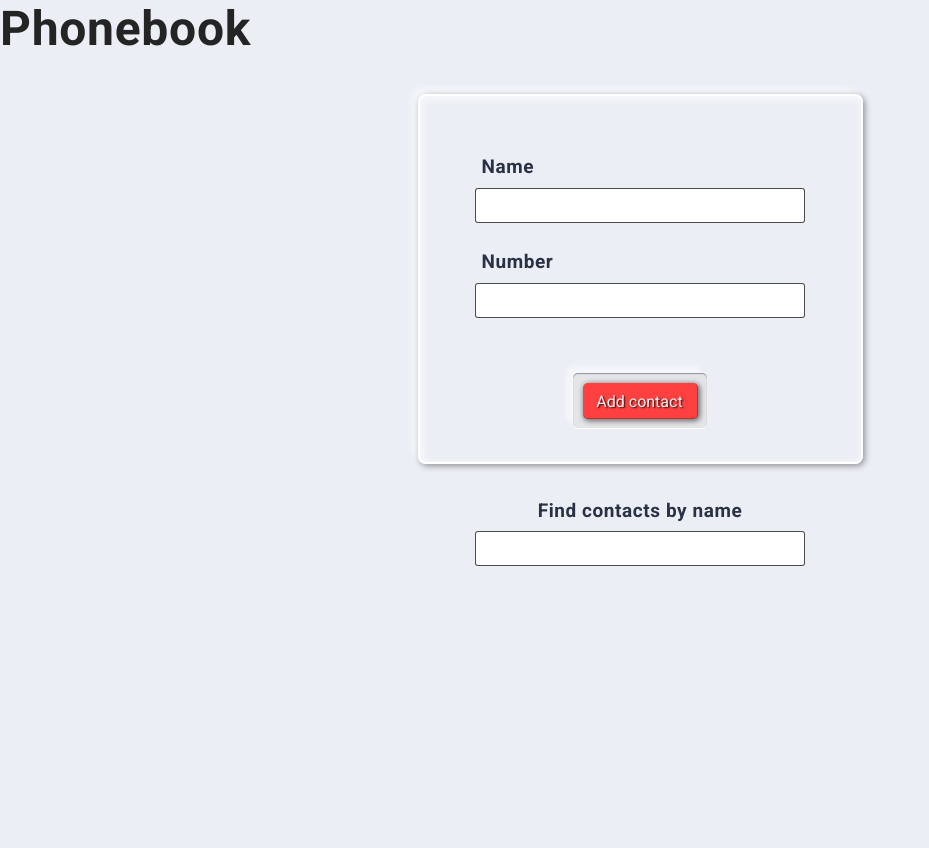
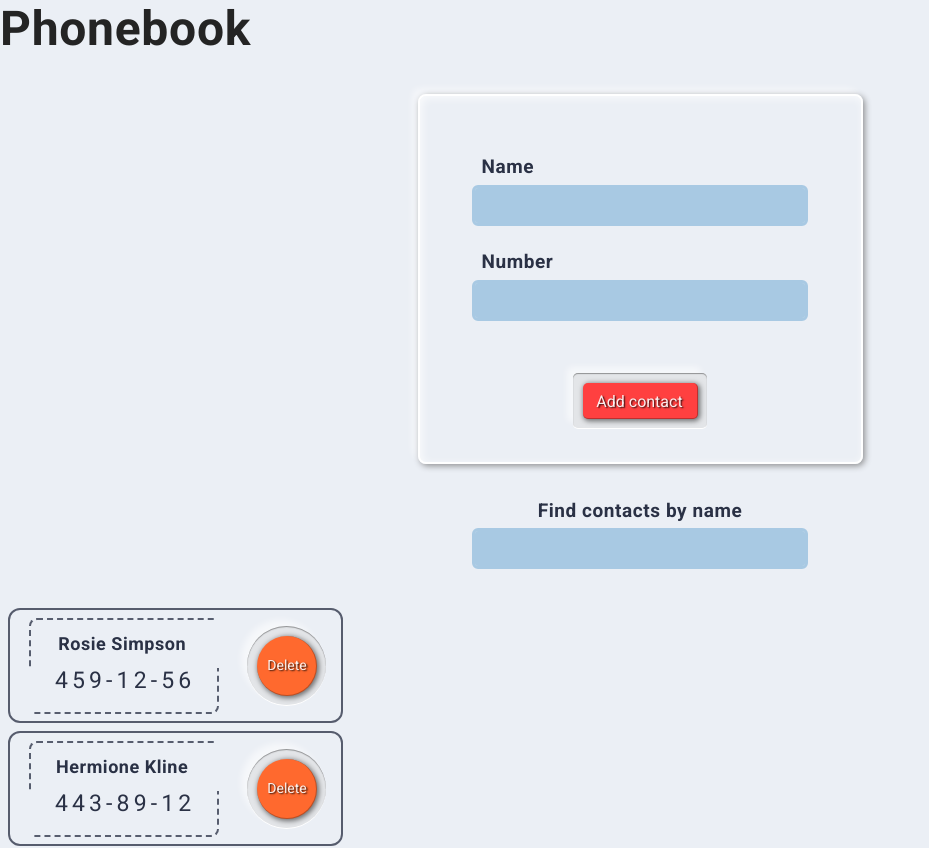
Before and after one commit to Illek/goit-react-hw-03, a React (Vite) app: page / in a window 1280 px wide. Shown: the top 848 px of the page, without its empty margins (0-929 px from the left). Before the commit the page ends 800 px from the top, so only its background shows below. Built offline with nearby package versions, Linux system fonts and the light colour scheme.

Commit message:
make onDelete and styles

```diff
--- a/package.json
+++ b/package.json
@@ -13,6 +13,7 @@
     "clsx": "^2.1.1",
     "formik": "^2.4.6",
     "modern-normalize": "^2.0.0",
+    "nanoid": "^5.0.7",
     "react": "^18.3.1",
     "react-dom": "^18.3.1",
     "react-icons": "^5.2.1",
--- a/src/components/App/App.jsx
+++ b/src/components/App/App.jsx
@@ -1,26 +1,40 @@
 import ContactForm from "../ContactForm/ContactForm";
-// import ContactList from "../ContactList/ContactList";
+import ContactList from "../ContactList/ContactList";
 // import css from "./App.module.css";
-// import { useState } from "react";
+import { useState } from "react";
 import SearchBox from "../SearchBox/SearchBox";
 
 const App = () => {
-  const handleLogin = (userData) => {
-    console.log(userData);
+  // const handleLogin = (userData) => {
+  //   console.log(userData);
+  // };
+  const [contactsData, setContactsData] = useState([
+    { id: "id-1", name: "Rosie Simpson", number: "459-12-56" },
+    { id: "id-2", name: "Hermione Kline", number: "443-89-12" },
+    { id: "id-3", name: "Eden Clements", number: "645-17-79" },
+    { id: "id-4", name: "Annie Copeland", number: "227-91-26" },
+  ]);
+
+  const addContacts = (newContacts) => {
+    setContactsData((prev) => {
+      return [...prev, newContacts];
+    });
   };
-  // const [contactsData, setContactsData] = useState([
-  //   { id: "id-1", name: "Rosie Simpson", number: "459-12-56" },
-  //   { id: "id-2", name: "Hermione Kline", number: "443-89-12" },
-  //   { id: "id-3", name: "Eden Clements", number: "645-17-79" },
-  //   { id: "id-4", name: "Annie Copeland", number: "227-91-26" },
-  // ]);
+
+  const deleteContacts = (contactId) => {
+    setContactsData((prevContacts) => {
+      return prevContacts.filter((el) => el.id !== contactId);
+    });
+  };
+
+  console.log(contactsData);
 
   return (
     <div>
       <h1>Phonebook</h1>
-      <ContactForm onLogin={handleLogin} />
+      <ContactForm addContacts={addContacts} />
       <SearchBox />
-      {/* <ContactList contactsData={contactsData} /> */}
+      <ContactList contactsData={contactsData} onDelete={deleteContacts} />
     </div>
   );
 };
--- a/src/components/Contact/Contact.jsx
+++ b/src/components/Contact/Contact.jsx
@@ -1,7 +1,17 @@
-// import s from "./Contact.module.css";
+import s from "./Contact.module.css";
 
-const Contact = () => {
-  return <div>Contact</div>;
+const Contact = ({ name, number, id, onDelete }) => {
+  return (
+    <div className={s.wrapper}>
+      <div className={s.info}>
+        <p className={s.name}>{name}</p>
+        <p className={s.number}>{number}</p>
+      </div>
+      <button className={s.btn} type="button" onClick={() => onDelete(id)}>
+        Delete
+      </button>
+    </div>
+  );
 };
 
 export default Contact;
--- a/src/components/Contact/Contact.module.css
+++ b/src/components/Contact/Contact.module.css
@@ -0,0 +1,119 @@
+.wrapper {
+  width: 335px;
+  height: 115px;
+  border: 2px solid #2a3145c4;
+  display: flex;
+  border-radius: 12px;
+  justify-content: space-evenly;
+  align-items: center;
+  margin: 8px;
+}
+
+.info {
+  display: flex;
+  flex-direction: column;
+  justify-content: space-around;
+  min-width: 190px;
+  height: 96px;
+  margin: 0 15px;
+}
+
+.name {
+  color: var(--textBlue);
+  font-size: 18px;
+  font-weight: 700;
+  line-height: 1.1;
+  letter-spacing: 0.03em;
+  border-top: 2px dashed #2a3145c4;
+  border-left: 2px dashed #2a3145c4;
+  border-top-left-radius: 8px;
+  height: 55px;
+  padding: 5px;
+  margin-right: 5px;
+  text-align: center;
+
+  display: flex;
+  justify-content: center;
+  align-items: center;
+}
+
+.number {
+  color: var(--textBlue);
+  font-size: 23px;
+  font-weight: 500;
+  line-height: 1.15;
+  letter-spacing: 0.18em;
+  text-align: start;
+
+  height: 50px;
+
+  border-bottom: 2px dashed #2a3145c4;
+  border-right: 2px dashed #2a3145c4;
+  border-bottom-right-radius: 8px;
+  padding: 0 5px 5px 5px;
+
+  display: flex;
+  justify-content: center;
+  align-items: flex-start;
+  margin-left: 5px;
+}
+
+.btn:hover {
+  background-color: #ff5b19;
+}
+
+.btn {
+  align-self: center;
+  width: 60px;
+  height: 60px;
+  background-color: #ff692e;
+  position: relative;
+  font-size: 14px;
+  color: #ffffffea;
+  text-shadow: 1.3px 1.3px 1.5px rgba(0, 0, 0, 0.749);
+
+  padding: 10px;
+  border: solid 1px #00000041;
+  border-top: none;
+  border-left: none;
+  border-radius: 50%;
+  margin: 20px;
+
+  box-shadow: 1.3px 1.3px 5px 1px rgba(0, 0, 0, 0.5),
+    inset 0 0 0 0 rgba(0, 0, 0, 0);
+
+  transition: box-shadow 90ms cubic-bezier(0.645, 0.045, 0.355, 1),
+    background-color 90ms cubic-bezier(0.645, 0.045, 0.355, 1),
+    border 90ms cubic-bezier(0.645, 0.045, 0.355, 1);
+
+  &.btn::before {
+    background-color: hsl(213, 10%, 90%);
+    content: "";
+    display: block;
+    position: absolute;
+    width: calc(100% + 20px);
+    height: calc(100% + 20px);
+    left: -10px;
+    top: -10px;
+    z-index: -1;
+    border-radius: 50%;
+    box-shadow: inset 0px 1px 1px #909193, 0px 1px 0px #fff,
+      -6px -6px 6px 0px rgb(255 255 255 / 55%);
+    transition: background-color 90ms cubic-bezier(0.4, 0, 0.2, 1),
+      box-shadow 190ms cubic-bezier(0.4, 0, 0.2, 1);
+  }
+}
+
+.btn:active {
+  /* background-color: #2a3145; */
+  background-color: #db3e00;
+  box-shadow: 0px 0px 0px 0px rgba(0, 0, 0, 0.38),
+    inset 2px 2px 4px -2px rgb(0, 0, 0);
+  border-color: transparent;
+  text-shadow: 1px 1px 1.1px rgba(0, 0, 0, 0.749);
+
+  &.btn::before {
+    background-color: hsl(213, 10%, 88%);
+    box-shadow: inset 1px 2px 2px #909193, 0px 1px 0px #fff;
+  }
+}
--- a/src/components/ContactForm/ContactForm.jsx
+++ b/src/components/ContactForm/ContactForm.jsx
@@ -3,6 +3,7 @@ import { Form, Formik, Field, ErrorMessage } from "formik";
 import { useId } from "react";
 import * as Yup from "yup";
 import clsx from "clsx";
+import { nanoid } from "nanoid";
 
 const FeedbackSchema = Yup.object().shape({
   name: Yup.string("It`s should be name, baby")
@@ -11,7 +12,7 @@ const FeedbackSchema = Yup.object().shape({
       "If your dad isn't Elon Musk, there's a mistake, sweetie 🤨"
     )
     .min(3, "Too Short, sugar 😯")
-    .max(15, "Too long, sugar 😩")
+    .max(25, "Too long, sugar 😩")
     .required("Tell... Me... Your... Name! 😡"),
 
   number: Yup.string()
@@ -24,7 +25,7 @@ const FeedbackSchema = Yup.object().shape({
     .required("Give... Me... Your... Number! 😡"),
 });
 
-const ContactForm = () => {
+const ContactForm = ({ addContacts }) => {
   //
   const initialValues = {
     name: "",
@@ -35,8 +36,13 @@ const ContactForm = () => {
   const numberField = useId();
 
   const handleSubmit = (values, actions) => {
-    console.log(values);
+    addContacts({
+      id: nanoid(),
+      name: values.name,
+      number: values.number,
+    });
     actions.resetForm();
+    // console.log(values);
   };
 
   return (
--- a/src/components/ContactForm/ContactForm.module.css
+++ b/src/components/ContactForm/ContactForm.module.css
@@ -24,12 +24,16 @@
 }
 
 .field {
+  color: #353e58e8;
   font-size: 17px;
   line-height: 1.15;
   letter-spacing: 0.03em;
   text-transform: capitalize;
 
-  border: 1px solid rgba(0, 0, 0, 0.7);
+  background-color: #66a3d280;
+
+  border: 3px solid transparent;
+  outline: 3px solid #66a3d280;
   border-radius: 3px;
   width: 330px;
   height: 35px;
@@ -38,12 +42,13 @@
 }
 
 .field:focus-within {
-  outline: 3px solid #67e6677e;
+  outline: 3px solid #2a3145c4;
+  background-color: #66a3d280;
   border-color: transparent;
 }
 
 .notValid {
-  border-color: red;
+  outline: 3px solid #ff0000a6;
 }
 .notValid:focus-visible {
   outline: 3px solid #e667677e;
@@ -123,10 +128,10 @@
 }
 
 .btn:disabled {
-  background-color: gray;
+  background-color: #2a3145;
   cursor: not-allowed;
   &.btn:hover {
-    background-color: #909193;
+    background-color: #353e58;
   }
   &.btn:active {
     background-color: none;
--- a/src/components/ContactList/ContactList.jsx
+++ b/src/components/ContactList/ContactList.jsx
@@ -1,7 +1,23 @@
-// import s from "./ContactList.module.css";
+import Contact from "../Contact/Contact";
+import s from "./ContactList.module.css";
 
-const ContactList = () => {
-  return <div>ContactList</div>;
+const ContactList = ({ contactsData, onDelete }) => {
+  return (
+    <div>
+      <ul className={s.list}>
+        {contactsData.map((contact) => (
+          <li className={s.item} key={contact.id}>
+            <Contact
+              id={contact.id}
+              name={contact.name}
+              number={contact.number}
+              onDelete={onDelete}
+            />
+          </li>
+        ))}
+      </ul>
+    </div>
+  );
 };
 
 export default ContactList;
--- a/src/components/SearchBox/SearchBox.module.css
+++ b/src/components/SearchBox/SearchBox.module.css
@@ -24,7 +24,10 @@
   letter-spacing: 0.03em;
   text-transform: capitalize;
 
-  border: 1px solid rgba(0, 0, 0, 0.7);
+  background-color: #66a3d280;
+
+  border: 3px solid transparent;
+  outline: 3px solid #66a3d280;
   border-radius: 3px;
   width: 330px;
   height: 35px;
@@ -33,6 +36,7 @@
 }
 
 .input:focus-within {
-  outline: 3px solid #67e6677e;
+  outline: 3px solid #2a3145c4;
+  background-color: #66a3d280;
   border-color: transparent;
 }
```
Also changed, not shown: src/components/ResetButton/ResetButton.jsx (added), src/components/ResetButton/ResetButton.module.css (added), 1 other file (tests, documents, lock files or other folders).
